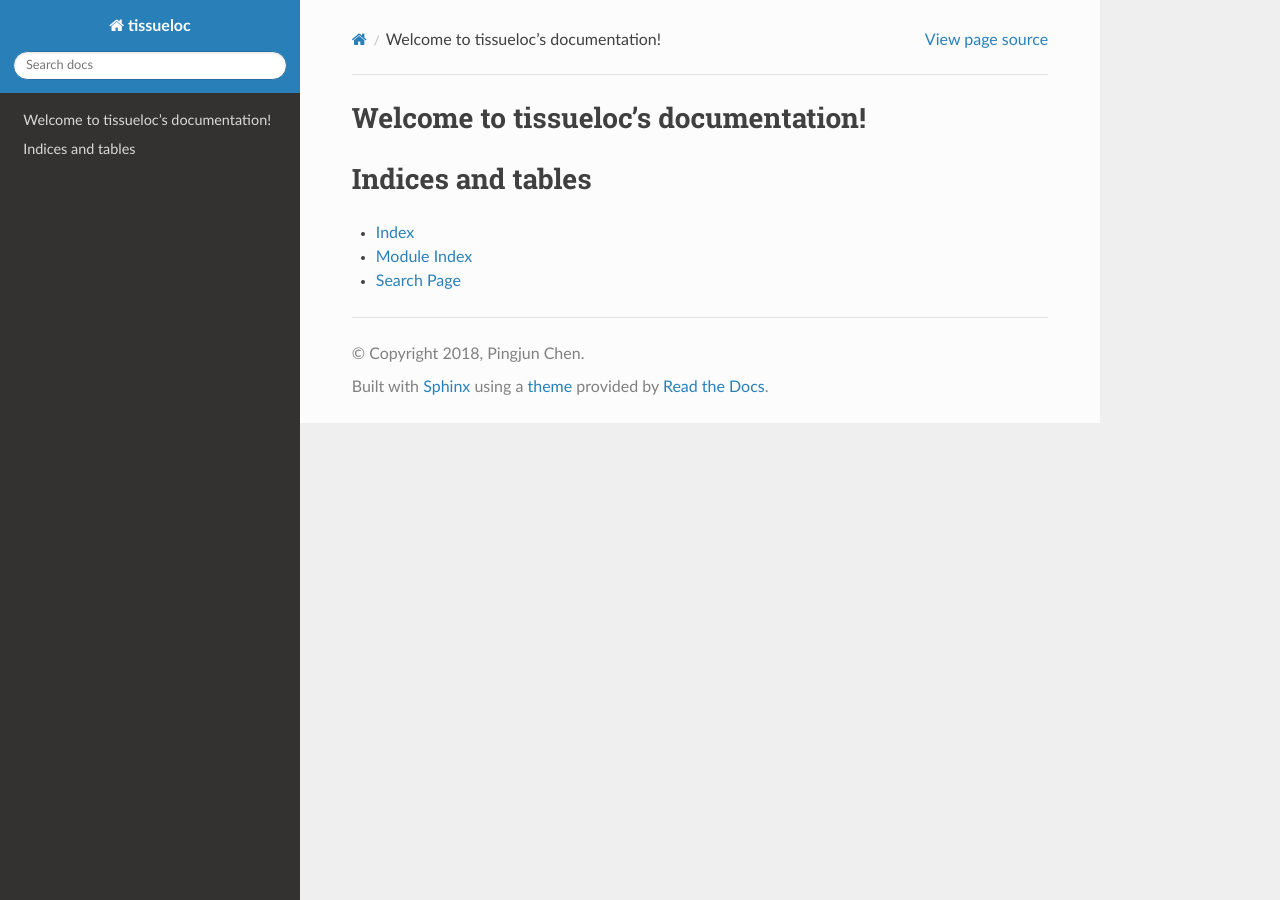
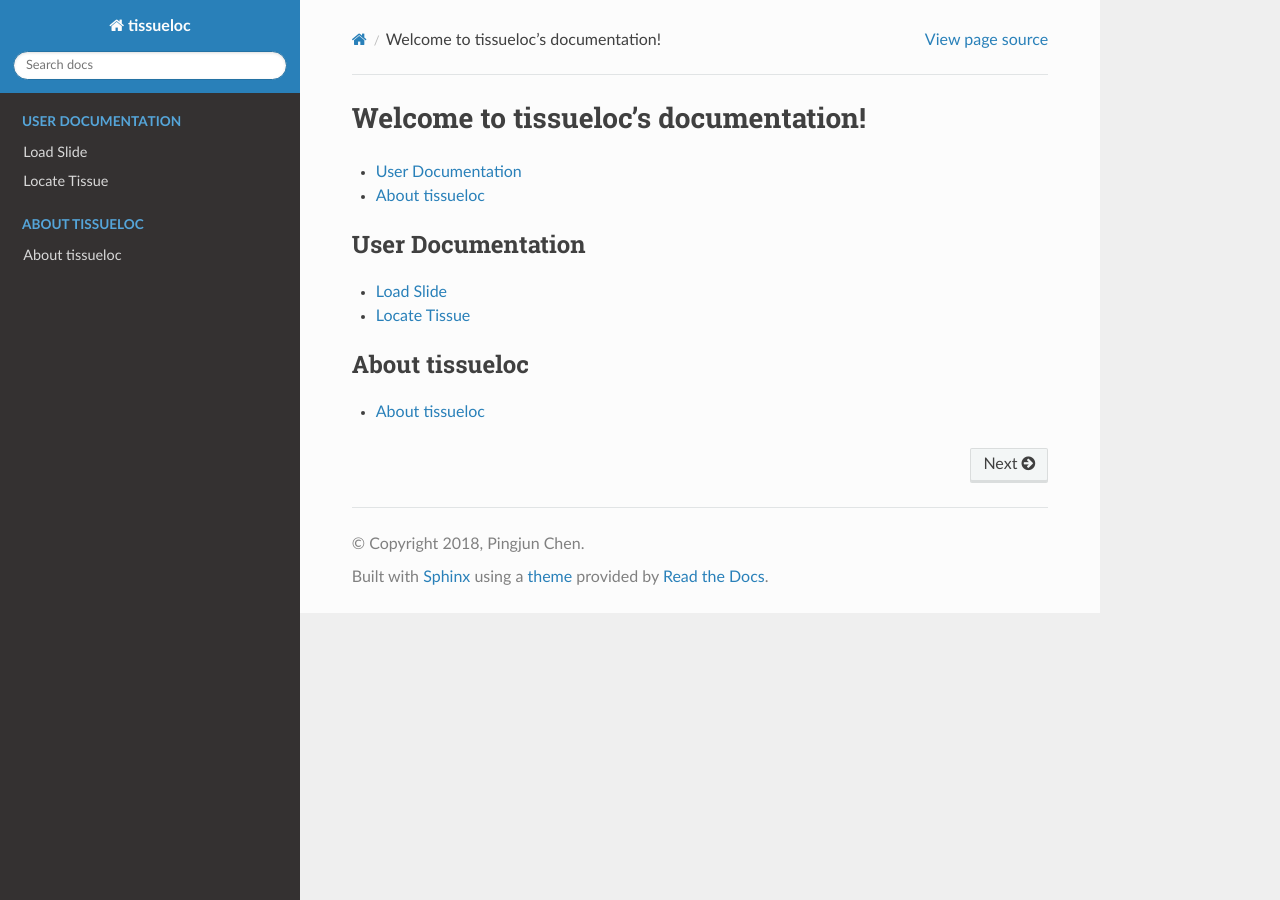
Before and after one commit to PingjunChen/tissueloc, a Sphinx documentation site: the page built from docs/index.rst, in a window 1280 px wide. Built offline with Sphinx 7.4.7 and the Read the Docs theme 2.0.0, drawn with Linux system fonts in a browser that asks for light colours.

Commit message:
add inital documentation for tissueloc

```diff
--- /dev/null
+++ b/docs/about.rst
@@ -0,0 +1,12 @@
+About tissueloc
+========
+
+`tissueloc <https://github.com/PingjunChen/TissueLocalizer>`_ is a python-based package used for whole slide pathology image tissue localization.
+
+There are two main functions in this package:
+
+1. Load the whole slide image from low level, which is set according to the maximum width or height that loaded image could be.
+
+2. Locate tissue regions through a series of basic image processing procedures.
+
+This whole slide tissue localization is entirely based on image processing algorithms, which is extremely fast and could be preprocessing step for whole slide image automatic analysis.
--- a/docs/index.rst
+++ b/docs/index.rst
@@ -6,15 +6,24 @@
 Welcome to tissueloc's documentation!
 =====================================
 
+.. _tissueloc: https://github.com/PingjunChen/TissueLocalizer
+
+* :ref:`user-docs`
+* :ref:`about-docs`
+
+.. _user-docs:
+
 .. toctree::
    :maxdepth: 2
-   :caption: Contents:
+   :caption: User Documentation
 
+   loadSlide
+   locateTissue
 
+.. _about-docs:
 
-Indices and tables
-==================
+.. toctree::
+   :maxdepth: 2
+   :caption: About tissueloc
 
-* :ref:`genindex`
-* :ref:`modindex`
-* :ref:`search`
+   about
--- /dev/null
+++ b/docs/loadSlide.rst
@@ -0,0 +1,2 @@
+Load Slide
+========
--- /dev/null
+++ b/docs/locateTissue.rst
@@ -0,0 +1,2 @@
+Locate Tissue
+========
```
